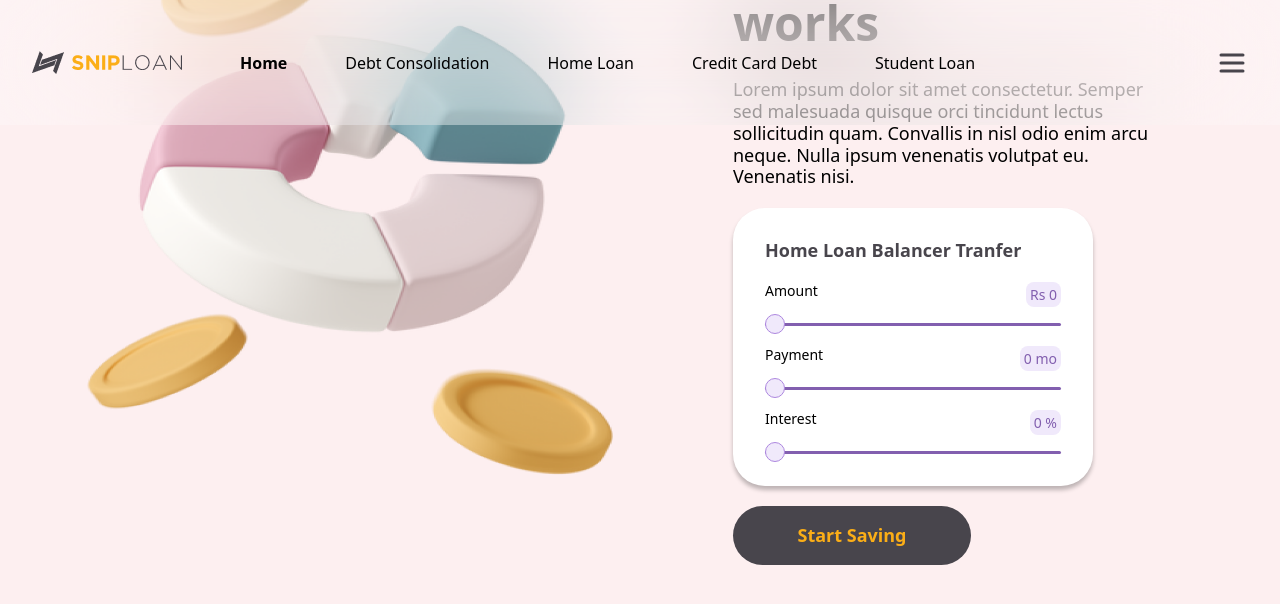
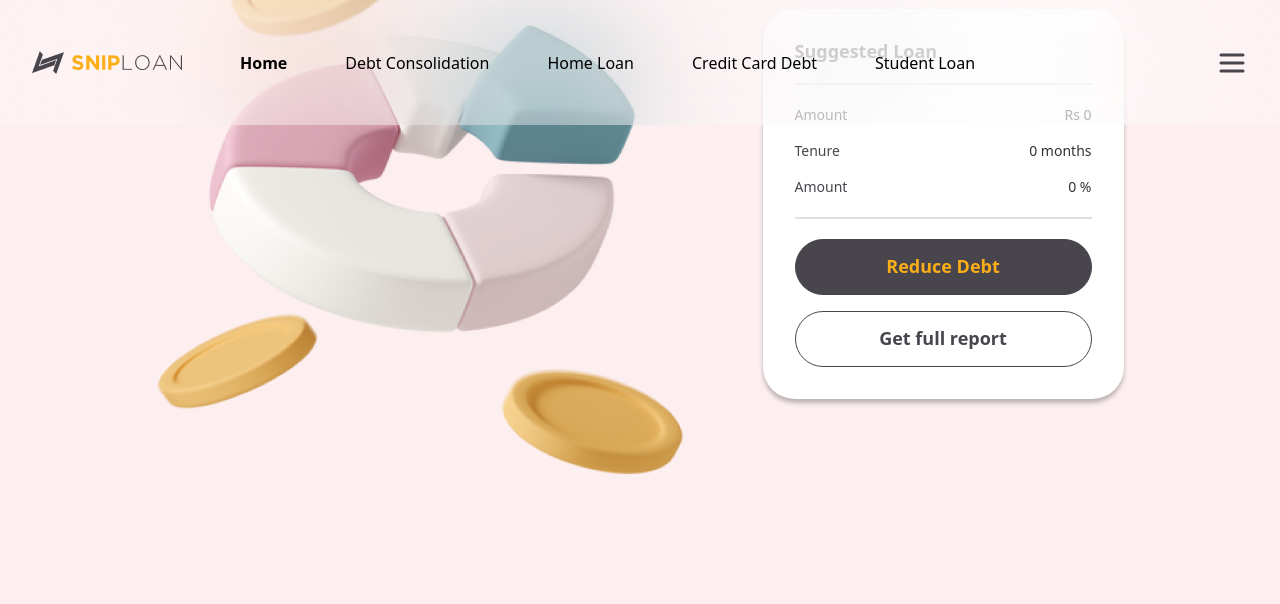
Before and after one commit to mahi25soni/temp-shiploan-frontend, a Next.js app: page /debt-consolidation in a window 1280 px wide. Both pictures are taken after a click on the button "Start Saving". Shown: the part 392-996 px from the top of the page. Built offline with nearby package versions, Linux system fonts and the light colour scheme.

Commit message:
Core : Suggestion loan wrapper integrated

```diff
--- a/package.json
+++ b/package.json
@@ -3,7 +3,7 @@
   "version": "0.1.0",
   "private": true,
   "scripts": {
-    "dev": "next dev",
+    "dev": "next dev -p 4000",
     "build": "next build",
     "start": "next start",
     "lint": "next lint"
--- a/src/app/debt-consolidation/page.tsx
+++ b/src/app/debt-consolidation/page.tsx
@@ -1,57 +1,75 @@
 "use client";
 import LoanCalculator from '@/components/CalculaterComponent/LoanCalculator'
+import SuggestedLoan from '@/components/SuggestedLoan/SuggestedLoan';
 import PageWrapper from '@/components/wrappers/PageWrapper'
+import SuggestedLoanWrapper from '@/components/wrappers/SuggestedLoanWrapper';
 import { useFormik } from 'formik'
-import React from 'react'
+import React, { useState } from 'react'
 
 const InputRangeData = [
   {
-    name : 'amount',
-    label : 'Amount',
-    minValue : 0,
-    maxValue : 100000, // In Rupees
-    step : 1000,
-    type : "currency"
+    name: 'amount',
+    label: 'Amount',
+    minValue: 0,
+    maxValue: 100000, // In Rupees
+    step: 1000,
+    type: "currency"
   },
   {
-    name : 'payment',
-    label : 'Payment',
-    minValue : 0,
-    maxValue : 18, // In months
-    step : 1,
-    type : "time"
+    name: 'payment',
+    label: 'Payment',
+    minValue: 0,
+    maxValue: 18, // In months
+    step: 1,
+    type: "time"
   },
   {
-    name : 'interest',
-    label : 'Interest',
-    minValue : 0,
-    maxValue : 15, // In Percentage
-    step : 0.1,
-    type : "percentage"
+    name: 'interest',
+    label: 'Interest',
+    minValue: 0,
+    maxValue: 15, // In Percentage
+    step: 0.1,
+    type: "percentage"
   }
 ]
 
 const DebtConsolidation = () => {
 
-  const formik  = useFormik({
-    initialValues : {
-      amount : 0,
-      payment : 0,
-      interest : 0,
+  const [suggestLoan, setSuggestLoan] = useState(false)
+  const [suggestedLoanData, setSuggestedLoanData] = useState({
+    amount: 0,
+    tenure: 0,
+    roi: 0
+  })
+  const formik = useFormik({
+    initialValues: {
+      amount: 0,
+      payment: 0,
+      interest: 0,
     },
     onSubmit: (values) => {
-      console.log('Form submitted with values:', values);
+      console.log("the button has been clicked")
+      setSuggestedLoanData({
+        amount: values.amount,
+        tenure: values.payment,
+        roi: values.interest
+      })
+      setSuggestLoan(true)
     },
   })
   return (
-    <PageWrapper heading='How Debt Consolidation works' altText='Background Image' bgColor='#FDEFF0' mainImage='/money and pie chart.png' description='Lorem ipsum dolor sit amet consectetur. Semper sed malesuada quisque orci tincidunt lectus sollicitudin quam. Convallis in nisl odio enim arcu neque. Nulla ipsum venenatis volutpat eu. Venenatis nisi.'>
+    suggestLoan ?
+      <SuggestedLoanWrapper altText='Background Image' bgColor='#FDEFF0' mainImage='/money and pie chart.png'>
+
+        <SuggestedLoan {...suggestedLoanData}></SuggestedLoan>
+
+      </SuggestedLoanWrapper> :
+      <PageWrapper heading='How Debt Consolidation works' altText='Background Image' bgColor='#FDEFF0' mainImage='/money and pie chart.png' description='Lorem ipsum dolor sit amet consectetur. Semper sed malesuada quisque orci tincidunt lectus sollicitudin quam. Convallis in nisl odio enim arcu neque. Nulla ipsum venenatis volutpat eu. Venenatis nisi.'>
 
         <LoanCalculator InputDataList={InputRangeData} formik={formik}></LoanCalculator>
 
+      </PageWrapper>
 
-
-
-    </PageWrapper>
   )
 }
 
--- a/src/components/CalculaterComponent/LoanCalculator.tsx
+++ b/src/components/CalculaterComponent/LoanCalculator.tsx
@@ -29,7 +29,7 @@ const LoanCalculator = (data : LoanCalculatorProps) => {
           return <InputRange key={index} SingleInputData={item} formik={data?.formik}/>
         })}
       </div>
-      <button className="w-full rounded-32 bg-light-gray p-4 text-[18px] font-bold text-yellow-orange lg:w-[238px]">
+      <button className="w-full rounded-32 bg-light-gray p-4 text-[18px] font-bold text-yellow-orange lg:w-[238px]" onClick={() => data?.formik?.handleSubmit()}>
         Start Saving
       </button>
     </div>
--- a/src/components/wrappers/SuggestedLoanWrapper.tsx
+++ b/src/components/wrappers/SuggestedLoanWrapper.tsx
@@ -11,7 +11,7 @@ interface SuggestedLoanWrapperProps {
 const SuggestedLoanWrapper = (data: SuggestedLoanWrapperProps ) => {
   return (
     <div
-    className="m-auto flex  lg:h-[1192px] h-[852px] w-full flex-row items-center justify-start"
+    className="m-auto flex  lg:h-[1192px] h-full w-full  flex-row items-center justify-start"
     style={{
       background: `${data?.bgColor}`,
     }}
```
